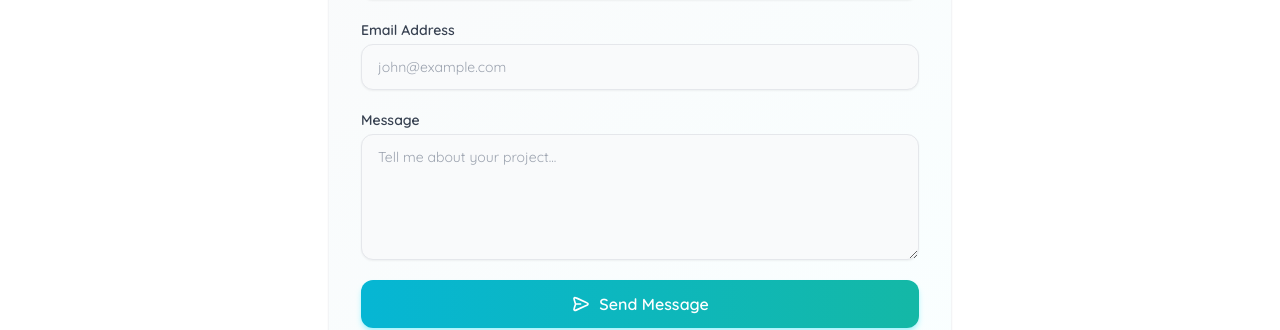
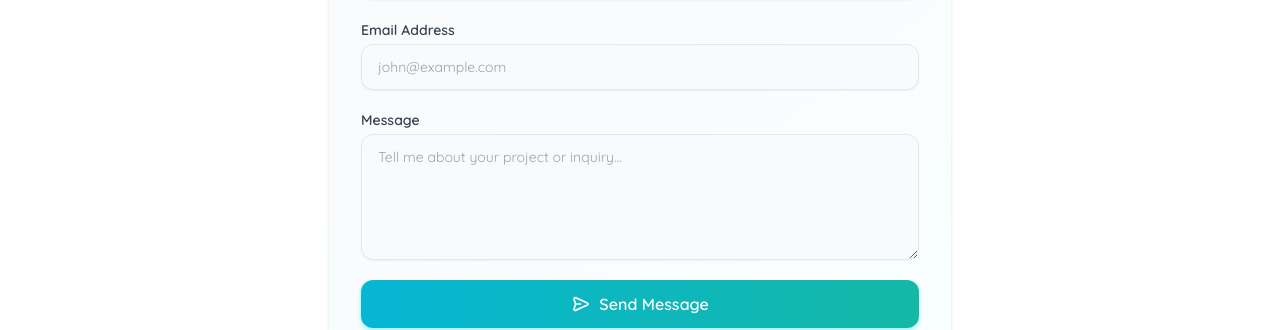
Before and after one commit to allanjustine/Portfolio-V2, a Next.js app: page / in a window 1280 px wide. Shown: the part 3720-4050 px from the top of the page. Built offline with nearby package versions, Linux system fonts and the light colour scheme.

Commit message:
placeholder

```diff
--- a/components/contact.tsx
+++ b/components/contact.tsx
@@ -152,7 +152,7 @@ export default function Contact() {
                 rows={5}
                 value={form.message}
                 onChange={(e) => handleChange("message", e.target.value)}
-                placeholder="Tell me about your project..."
+                placeholder="Tell me about your project or inquiry..."
                 className={inputClass}
               />
               {errors.message && (
```
